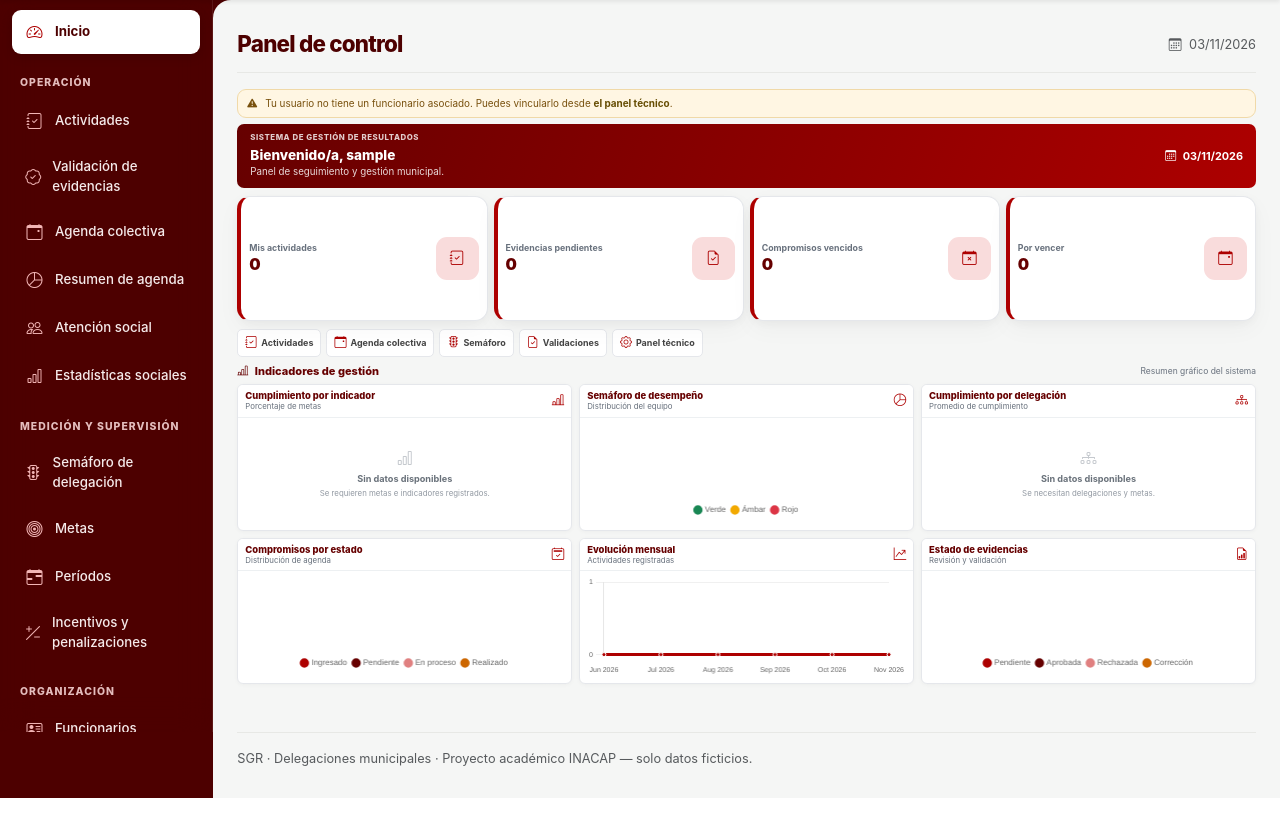
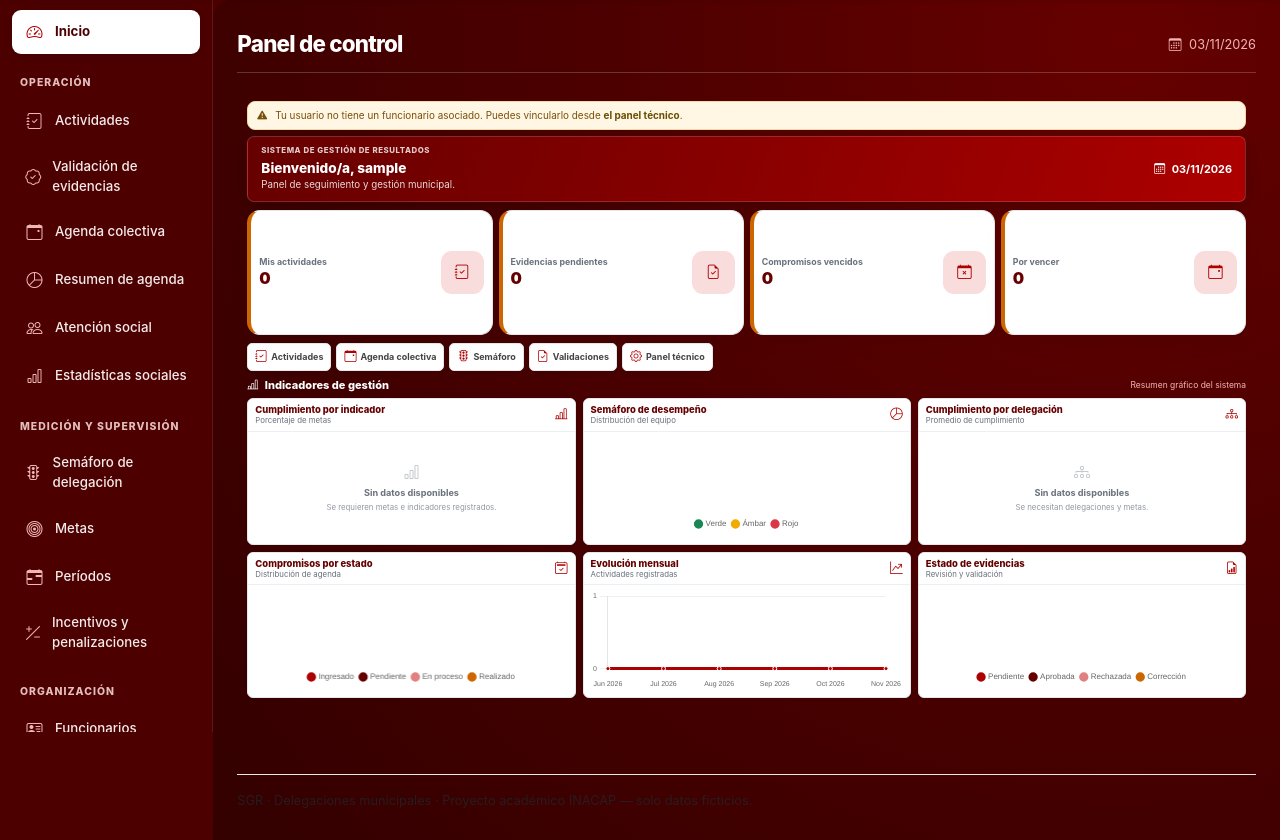
Before and after one commit to pamelamb0805/sistema_SGR_django_p2c2_Pamela_Mejia, a Django app: page / in a window 1280 px wide. Shown: the part 68-908 px from the top of the page. Before the commit the page ends 866 px from the top, so only its background shows below. Run offline with Django 5.2, Linux system fonts and the light colour scheme; the visitor is signed in with stand-in values (Sample User, id 1); data that the repository does not hold is empty; some libraries are stand-ins or nearby versions.

Commit message:
dashboard paleta de colores v1.1

```diff
--- a/static/css/sgr-redesign.css
+++ b/static/css/sgr-redesign.css
@@ -804,3 +804,143 @@ footer {
         break-inside: avoid;
     }
 }
+
+
+/* ==========================================================
+   DASHBOARD SGR - FONDO ROJO OSCURO DOMINANTE
+   Solo afecta al panel de control
+========================================================== */
+
+/* Fondo de toda el área principal del dashboard */
+main#contenido:has(.sgr-executive) {
+    background:
+        radial-gradient(
+            circle at 85% 5%,
+            #660000 0,
+            #4D0000 42%,
+            #330000 100%
+        ) !important;
+    color: #FFFFFF !important;
+    border-radius: 18px 0 0 0;
+}
+
+/* Encabezado superior de la página */
+main#contenido:has(.sgr-executive) > .d-flex.border-bottom {
+    border-color: rgba(255,255,255,.20) !important;
+}
+
+main#contenido:has(.sgr-executive) > .d-flex h1 {
+    color: #FFFFFF !important;
+}
+
+main#contenido:has(.sgr-executive) > .d-flex .text-body-secondary {
+    color: #F2B5B5 !important;
+}
+
+/* Contenedor del dashboard */
+.sgr-executive {
+    padding: 12px 10px 20px;
+    color: #FFFFFF;
+}
+
+/* Títulos de las secciones */
+.sgr-executive .sgr-section-heading h3 {
+    color: #FFFFFF !important;
+}
+
+.sgr-executive .sgr-section-heading span {
+    color: #F2B5B5 !important;
+}
+
+/* Cabecera de bienvenida */
+.sgr-executive .sgr-welcome {
+    background: linear-gradient(
+        110deg,
+        #330000,
+        #7A0000,
+        #AD0000
+    );
+    border: 1px solid rgba(255,255,255,.16);
+    box-shadow: 0 5px 16px rgba(0,0,0,.20);
+}
+
+/* Tarjetas de indicadores */
+.sgr-executive .sgr-kpi {
+    background: #FFFFFF !important;
+    border-left: 4px solid #CC6600 !important;
+    box-shadow: 0 4px 12px rgba(0,0,0,.16);
+}
+
+.sgr-executive .sgr-kpi:hover {
+    box-shadow: 0 7px 18px rgba(0,0,0,.24);
+}
+
+/* Accesos directos */
+.sgr-executive .sgr-quick-link {
+    background: #FFFFFF;
+    border: 1px solid #F2B5B5;
+    color: #4D0000;
+    box-shadow: 0 2px 7px rgba(0,0,0,.12);
+}
+
+.sgr-executive .sgr-quick-link:hover {
+    color: #AD0000;
+    background: #F9DCDC;
+    border-color: #CC6600;
+}
+
+/* Gráficos: superficies blancas para facilitar la lectura */
+.sgr-executive .sgr-chart-card {
+    background: #FFFFFF;
+    border: 1px solid #F2B5B5;
+    border-top: 3px solid #CC6600;
+    border-radius: 9px;
+    box-shadow: 0 5px 15px rgba(0,0,0,.17);
+}
+
+/* Últimos registros y compromisos */
+.sgr-executive .sgr-table-card {
+    background: #FFFFFF;
+    border: 1px solid #F2B5B5;
+    border-top: 3px solid #CC6600;
+    border-radius: 9px;
+    box-shadow: 0 5px 15px rgba(0,0,0,.17);
+}
+
+/* Estados vacíos */
+.sgr-executive .sgr-empty {
+    color: #737C7B;
+}
+
+.sgr-executive .sgr-empty strong {
+    color: #4D0000;
+}
+
+/* Alertas conservan sus colores semánticos */
+.sgr-executive .alert {
+    border-radius: 8px;
+}
+
+/* Adaptación móvil */
+@media (max-width: 991.98px) {
+    main#contenido:has(.sgr-executive) {
+        border-radius: 0;
+    }
+}
+
+@media (max-width: 576px) {
+    .sgr-executive {
+        padding: 8px 2px 16px;
+    }
+}
+
+/* TÍTULO PANEL DE CONTROL: BLANCO INSTITUCIONAL */
+main#contenido:has(.sgr-executive) > .d-flex h1,
+main#contenido:has(.sgr-executive) > .d-flex h1 * {
+    color: #FFFFFF !important;
+}
+
+/* Texto secundario debajo del título */
+main#contenido:has(.sgr-executive) > .d-flex .text-body-secondary {
+    color: #F2B5B5 !important;
+}
```
